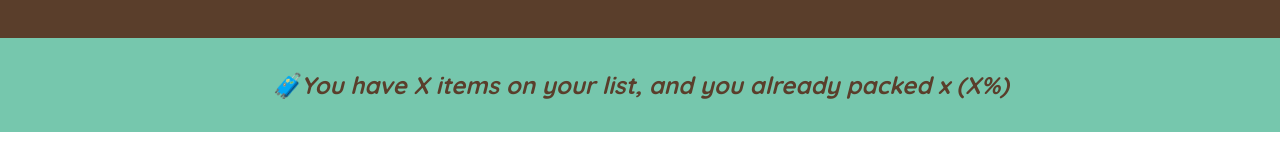
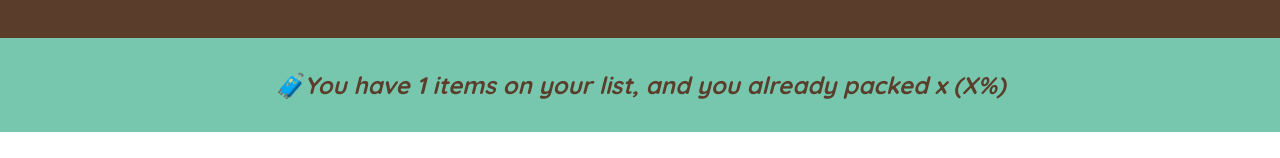
Before and after one commit to adamsJS23/travel-list, a React (Create React App) app: page / in a window 1280 px wide. Both pictures are taken after typing "Sample" into the empty fields and a click on the button "ADD". Shown: the part 639-797 px from the top of the page. Built offline with nearby package versions, Linux system fonts and the light colour scheme.

Commit message:
feature delete item implemented

```diff
--- a/src/App.js
+++ b/src/App.js
@@ -15,12 +15,16 @@ export default function App() {
     setItems((items) => [...items, item]);
   }
 
+  function handleDeleteItems(id) {
+    setItems((items) => items.filter((item) => item.id !== id));
+  }
+
   return (
     <div className="App">
       <Logo />
       <Form onAddItems={handleAddItems} />
-      <PackingList items={items} />
-      <Stats />
+      <PackingList items={items} onDeleteItems={handleDeleteItems} />
+      <Stats items={items} />
     </div>
   );
 }
@@ -78,33 +82,36 @@ function Option(props) {
   return <option value={props.num}>{props.num}</option>;
 }
 
-function PackingList({ items }) {
+function PackingList({ items, onDeleteItems }) {
   return (
     <div className="list">
       <ul>
         {items.map((item) => (
-          <Item item={item} key={item.id} />
+          <Item item={item} key={item.id} onDeleteItems={onDeleteItems} />
         ))}
       </ul>
     </div>
   );
 }
 
-function Item({ item }) {
+function Item({ item, onDeleteItems }) {
   return (
     <li>
       <span style={item.packed ? { textDecoration: "line-through" } : {}}>
         {item.quantity} {item.description}
       </span>
-      <button>❌</button>
+      <button onClick={() => onDeleteItems(item.id)}>❌</button>
     </li>
   );
 }
 
-function Stats() {
+function Stats({ items }) {
   return (
     <footer className="stats">
-      <em>🧳You have X items on your list, and you already packed x (X%)</em>
+      <em>
+        🧳You have {items.length} items on your list, and you already packed x
+        (X%)
+      </em>
     </footer>
   );
 }
```
